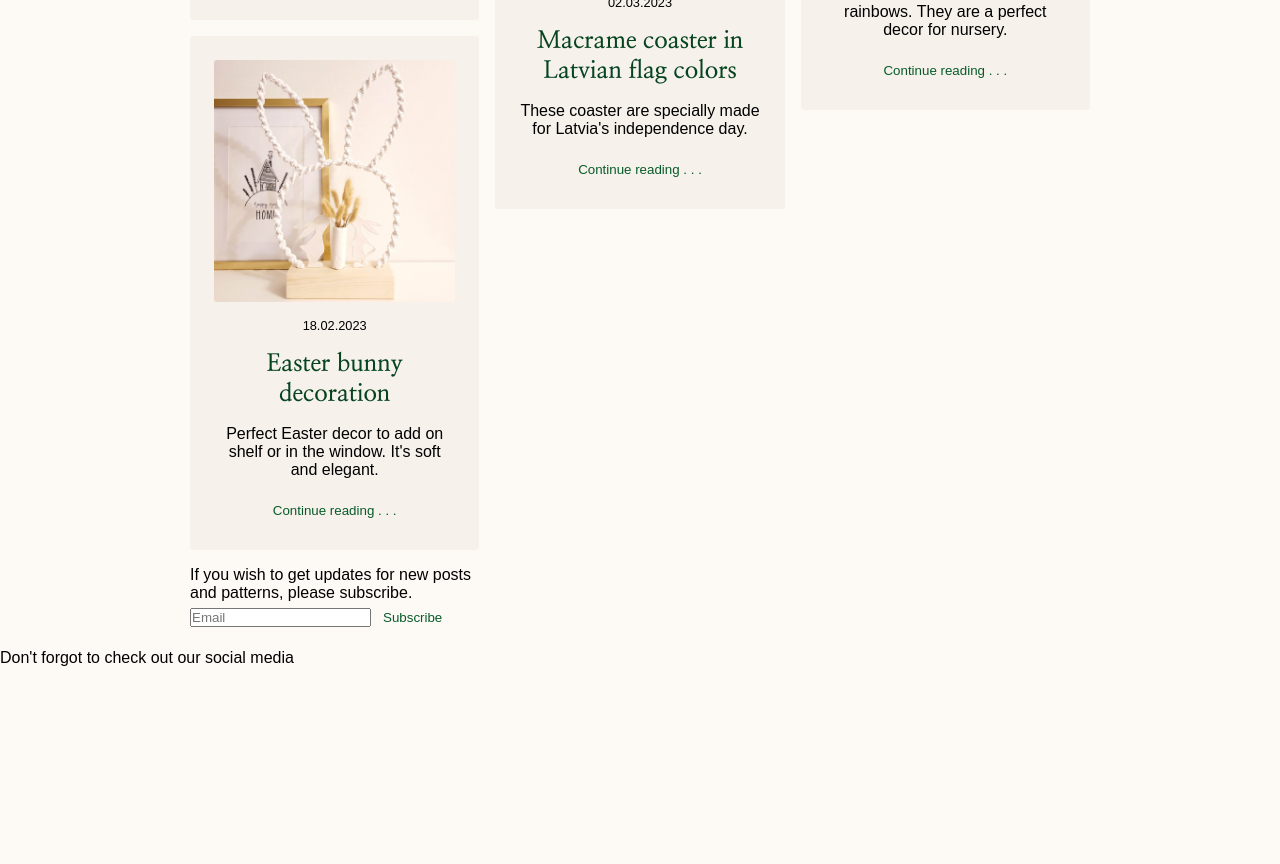
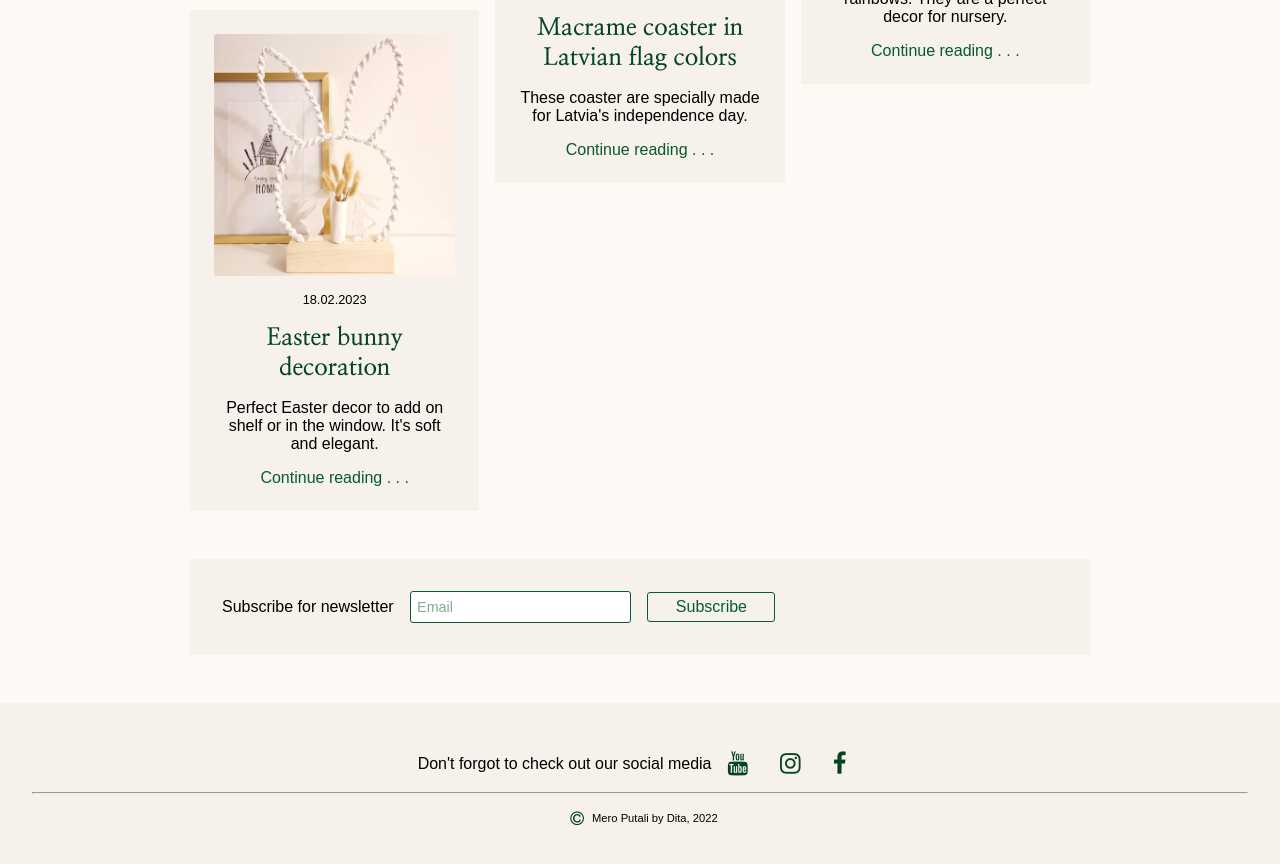
Before and after one commit to Ditiite/personal-blog-website, a plain HTML site: page index.html in a window 1280 px wide. Shown: the part 976-1840 px from the top of the page. Before the commit the page ends 1643 px from the top, so only its background shows below. Drawn offline with Linux system fonts and the light colour scheme; a web font is replaced by a local one.

Commit message:
style: complete home page layout.

```diff
--- a/css/buttonsAndLinks.css
+++ b/css/buttonsAndLinks.css
@@ -1,12 +1,22 @@
-button {
-    border-radius: 3px;
-    border: none;
-    padding: 0.5rem;
-    background-color: transparent;
-    color: var(--primary-text)
-}
 
 a {
     color: var(--primary-text);
     text-decoration: none;
 }
+
+.primary-btn {
+    border-radius: 3px;
+    border: 1px solid var(--primary-text);
+    padding: 0.3rem;
+    background-color: transparent;
+    color: var(--primary-text);
+    font-size: 1rem;
+    width: 8rem;
+}
+
+.btn-no-border {
+    border: none;
+    background-color: transparent;
+    font-size: 1rem;
+    color: var(--primary-text);
+}
--- /dev/null
+++ b/css/footer.css
@@ -0,0 +1,36 @@
+footer {
+    background-color: var(--secondary-bg);
+    padding: 2rem;
+}
+
+.social-media,
+.copyright {
+    max-width: 900px;
+    margin: 0 auto;
+    text-align: center;
+    display: flex;
+    justify-content: center;
+    padding: 1rem;
+    align-items: center;
+}
+
+.fa {
+    color: var(--primary);
+    padding: 0 1rem;
+    font-size: 1.5rem !important;
+    box-sizing: border-box;
+}
+
+.fa:hover {
+    cursor: pointer;
+    font-size: 1.6rem !important;
+}
+
+.fa-copyright {
+    padding: 0 0.5rem;
+    font-size: 1rem !important;
+}
+
+.copyright p {
+    font-size: 0.7rem;
+}
--- a/css/main.css
+++ b/css/main.css
@@ -3,11 +3,14 @@
 @import "fonts.css";
 @import "buttonsAndLinks.css";
 @import "navBar.css";
+@import "subscribeSection.css";
+@import "footer.css";
 
 * {
     margin: 0;
     padding: 0;
     box-sizing: border-box;
+    font-size: 16px;
 }
 
 body {
@@ -46,6 +49,10 @@ select {
     grid-auto-rows: min-content;
 }
 
+h2 {
+    font-size: 1.5rem;
+}
+
 /* For smooth scrolling */
 @media (prefers-reduced-motion: no-preference) {
     html {
--- a/css/navBar.css
+++ b/css/navBar.css
@@ -16,6 +16,8 @@
 .nav-bar__links {
     display: flex;
     max-width: 50%;
+    flex-wrap: wrap;
+
 }
 
 .nav-bar__links li {
--- /dev/null
+++ b/css/subscribeSection.css
@@ -0,0 +1,24 @@
+.subscribe {
+    background-color: var(--secondary-bg);
+    max-width: 900px;
+    margin: 3rem auto;
+    padding: 2rem;
+}
+
+.subscribe form {
+    display: flex;
+    align-items: center;
+}
+
+input {
+    padding: 0.4rem;
+    margin: 0 1rem;
+    border: 1px solid var(--primary-text);
+    border-radius: 3px;
+}
+
+input::placeholder {
+    color: var(--primary-text);
+    opacity: 0.5;
+    font-size: 0.9rem;
+}
--- a/index.html
+++ b/index.html
@@ -9,7 +9,10 @@
     <link rel="stylesheet" href="./css/main.css">
     <link rel="preconnect" href="https://fonts.googleapis.com">
     <link rel="preconnect" href="https://fonts.gstatic.com" crossorigin>
-    <link href="https://fonts.googleapis.com/css2?family=Comforter+Brush&family=Hind+Madurai:wght@400;500;600;700&family=Nanum+Myeongjo:wght@700&display=swap" rel="stylesheet">
+    <link
+        href="https://fonts.googleapis.com/css2?family=Comforter+Brush&family=Hind+Madurai:wght@400;500;600;700&family=Nanum+Myeongjo:wght@700&display=swap"
+        rel="stylesheet">
+    <link rel="stylesheet" href="https://cdnjs.cloudflare.com/ajax/libs/font-awesome/4.7.0/css/font-awesome.min.css">
 </head>
 
 <body>
@@ -33,7 +36,7 @@
                         <p class="card__date">27.01.2023</p>
                         <h2 class="card__title">Macrame star coaster.</h2>
                         <p class="card__text">Love how this coaster looks. It is a perfect addition for home. </p>
-                        <button>Continue reading . . .</button>
+                        <button class="btn-no-border">Continue reading . . .</button>
                     </div>
                 </div>
                 <div class="card">
@@ -42,7 +45,7 @@
                         <p class="card__date">07.02.2023</p>
                         <h2 class="card__title">Macrame candy cane.</h2>
                         <p class="card__text">What would be Christmas without candy cane.</p>
-                        <button>Continue reading . . .</button>
+                        <button class="btn-no-border">Continue reading . . .</button>
                     </div>
                 </div>
                 <div class="card">
@@ -52,7 +55,7 @@
                         <h2 class="card__title">Easter bunny decoration</h2>
                         <p class="card__text">Perfect Easter decor to add on shelf or in the window. It's soft and
                             elegant.</p>
-                        <button>Continue reading . . .</button>
+                        <button class="btn-no-border">Continue reading . . .</button>
                     </div>
                 </div>
             </div>
@@ -63,7 +66,7 @@
                         <p class="card__date">11.03.2023</p>
                         <h2 class="card__title">Macrame Easter eg and bunny decorations</h2>
                         <p class="card__text">Simple but still so beautiful Easter decorations to hang in the tree.</p>
-                        <button>Continue reading . . .</button>
+                        <button class="btn-no-border">Continue reading . . .</button>
                     </div>
                 </div>
                 <div class="card">
@@ -73,7 +76,7 @@
                         <p class="card__date">02.03.2023</p>
                         <h2 class="card__title">Macrame coaster in Latvian flag colors</h2>
                         <p class="card__text">These coaster are specially made for Latvia's independence day.</p>
-                        <button>Continue reading . . .</button>
+                        <button class="btn-no-border">Continue reading . . .</button>
                     </div>
                 </div>
             </div>
@@ -85,7 +88,7 @@
                         <h2 class="card__title">Macrame wrist key-chains</h2>
                         <p class="card__text">Spring is coming and it's time to add some bright colors to our
                             accessories. </p>
-                        <button>Continue reading . . .</button>
+                        <button class="btn-no-border">Continue reading . . .</button>
                     </div>
                 </div>
                 <div class="card">
@@ -95,24 +98,32 @@
                         <h2 class="card__title">Modern macrame rainbows</h2>
                         <p class="card__text">Love how cute and soft are these rainbows. They are a perfect decor for
                             nursery.</p>
-                        <button>Continue reading . . .</button>
+                        <button class="btn-no-border">Continue reading . . .</button>
                     </div>
                 </div>
             </div>
 
+        </main>
+
         <div class="subscribe">
             <form>
-                    <p>If you wish to get updates for new posts and patterns, please subscribe.</p>
+                <p>Subscribe for newsletter</p>
                 <input type="email" placeholder="Email">
-                    <button type="submit">Subscribe</button>
+                <button class="primary-btn" type="submit">Subscribe</button>
             </form>
         </div>
 
-        </main>
         <footer>
+            <div class="social-media">
                 <p>Don't forgot to check out our social media</p>
-            <div class="social-media">
-                <!-- TO DO: social media icons -->
+                <a href="https://www.youtube.com/@meroputalibydita" target="_blank"><i class="fa fa-youtube"></i></a>
+                <a href="https://www.instagram.com/meroputali/" target="_blank"><i class="fa fa-instagram"></i></a>
+                <a href="https://www.facebook.com/meroputalidita" target="_blank"><i class="fa fa-facebook"></i></a>
+            </div>
+            <hr>
+            <div class="copyright">
+                <i class="fa fa-copyright"></i>
+                <p>Mero Putali by Dita, 2022</p>
             </div>
         </footer>
     </div>
```
Lines whose indentation alone changed are shown as unchanged.
